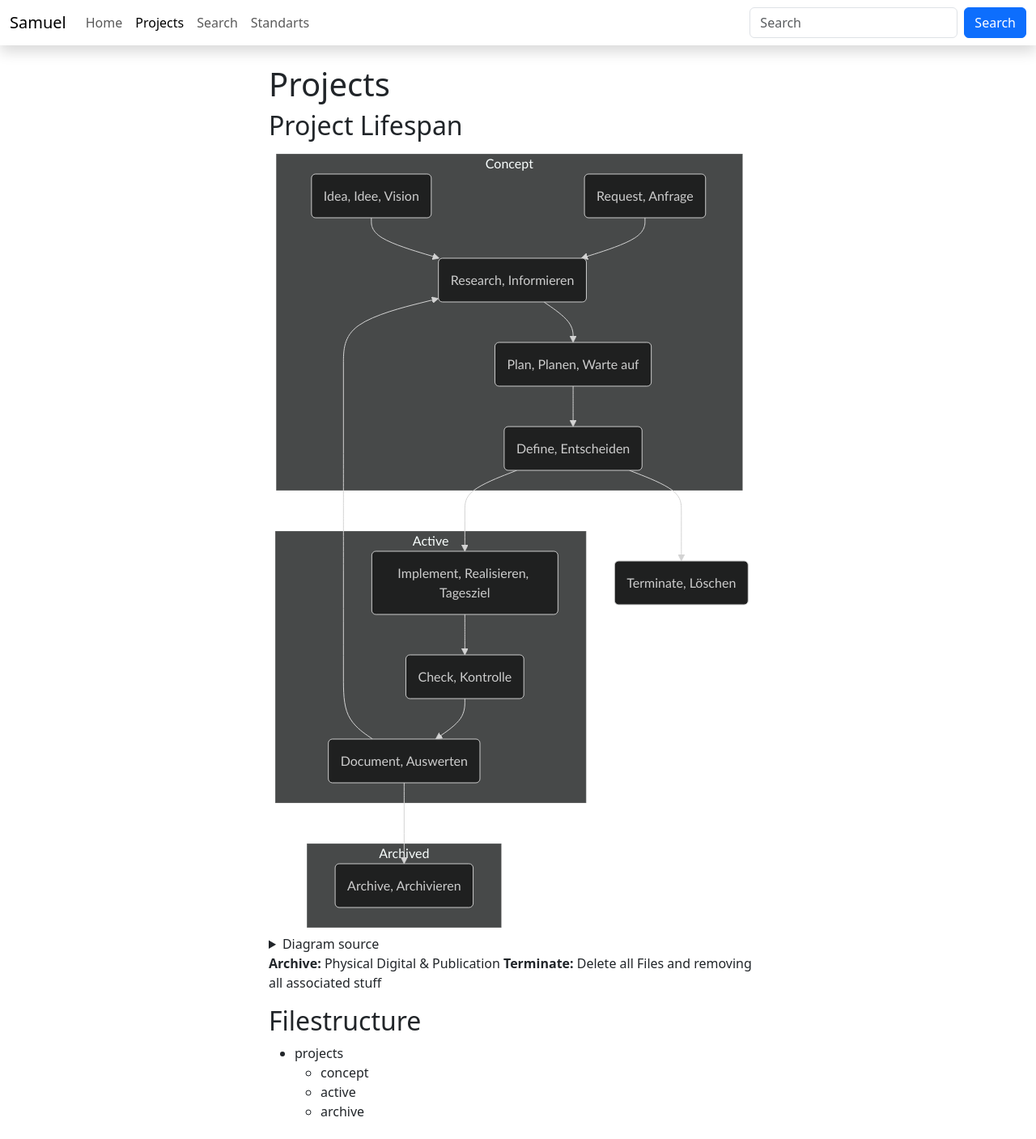
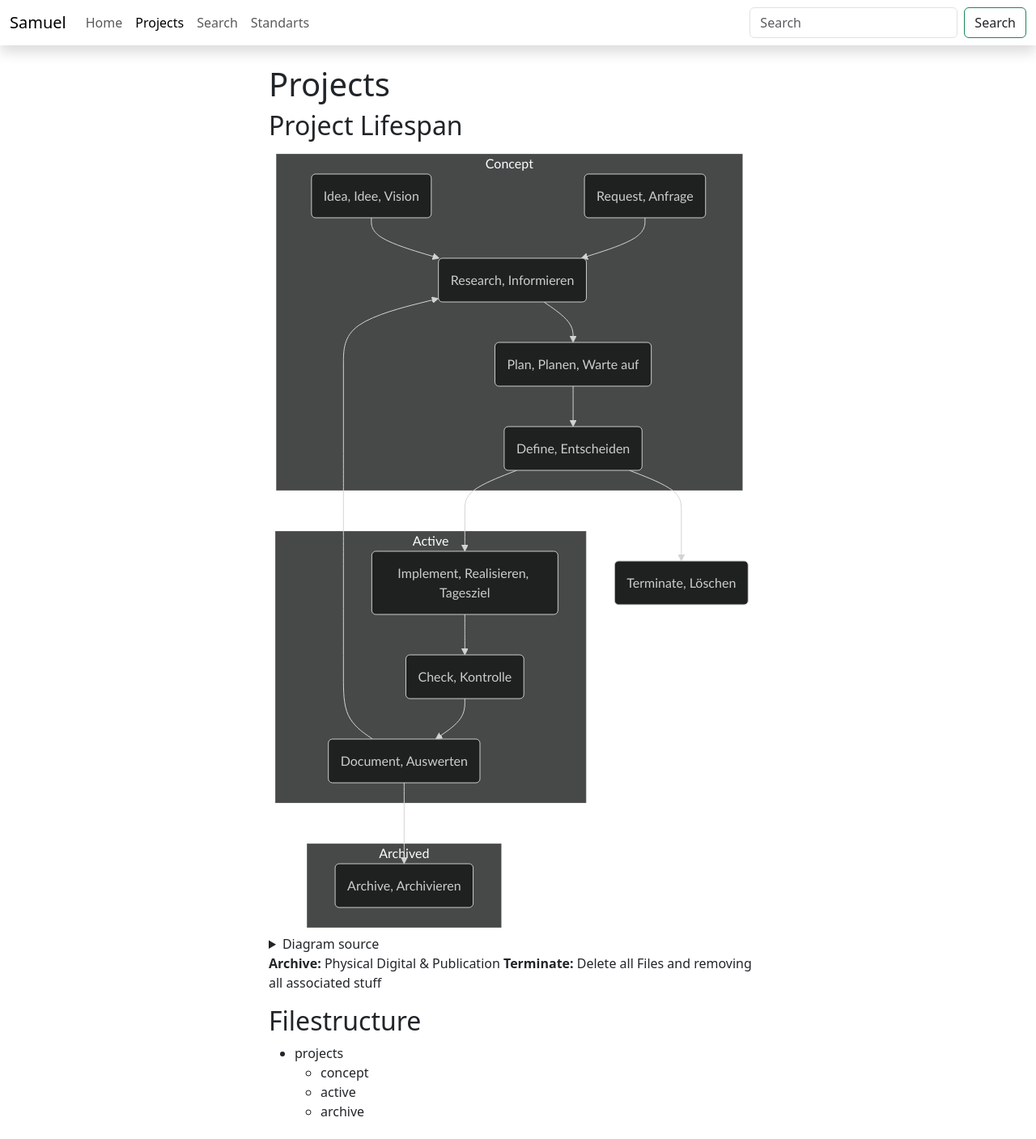
Before and after one commit to Soraxem/website-test, a Jekyll site: the page built from projects/projects.md, in a window 1280 px wide. Shown: the whole page at 81% size. Built offline with Jekyll 4.4.1, drawn with Linux system fonts in a browser that asks for light colours.

Commit message:
Update navbar.html

```diff
--- a/_includes/navbar.html
+++ b/_includes/navbar.html
@@ -21,7 +21,7 @@
       <!-- Search form for finding posts -->
       <form class="d-flex" action="{{ site.baseurl }}/search.html" method="get">
         <input class="form-control me-2" type="text" placeholder="Search" id="search-box" name="query">
-        <input class="btn btn-primary hover-shadow" type="submit" value="Search">
+        <input class="btn hover-shadow border border-success" type="submit" value="Search">
       </form>
     </div>
 
```
